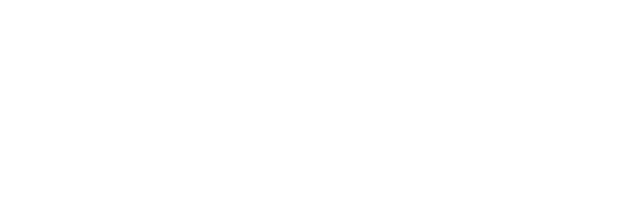
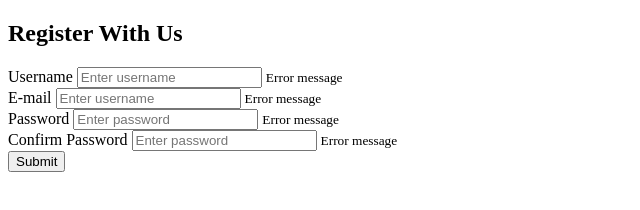
Before and after one commit to gabriele-andolina/form-validator, a plain HTML site: page index.html in a window 1280 px wide. Shown: the whole page, without its empty margins (0-640 px from the left). Drawn offline with Linux system fonts and the light colour scheme.

Commit message:
Created form

```diff
--- a/index.html
+++ b/index.html
@@ -7,6 +7,49 @@
     </head>
 
     <body>
+        <div class="container">
+            <form id="form" class="form">
+                <h2>Register With Us</h2>
+                <div class="form-control">
+                    <label for="username">Username</label>
+                    <input
+                        type="text"
+                        id="username"
+                        placeholder="Enter username"
+                    />
+                    <small>Error message</small>
+                </div>
+                <div class="form-control">
+                    <label for="email">E-mail</label>
+                    <input
+                        type="text"
+                        id="email"
+                        placeholder="Enter username"
+                    />
+                    <small>Error message</small>
+                </div>
+                <div class="form-control">
+                    <label for="password">Password</label>
+                    <input
+                        type="password"
+                        id="password"
+                        placeholder="Enter password"
+                    />
+                    <small>Error message</small>
+                </div>
+                <div class="form-control">
+                    <label for="confirm-password">Confirm Password</label>
+                    <input
+                        type="text"
+                        id="confirm-password"
+                        placeholder="Enter password"
+                    />
+                    <small>Error message</small>
+                </div>
+                <button type="submit">Submit</button>
+            </form>
+        </div>
+
         <script src="script.js"></script>
     </body>
 </html>
```
